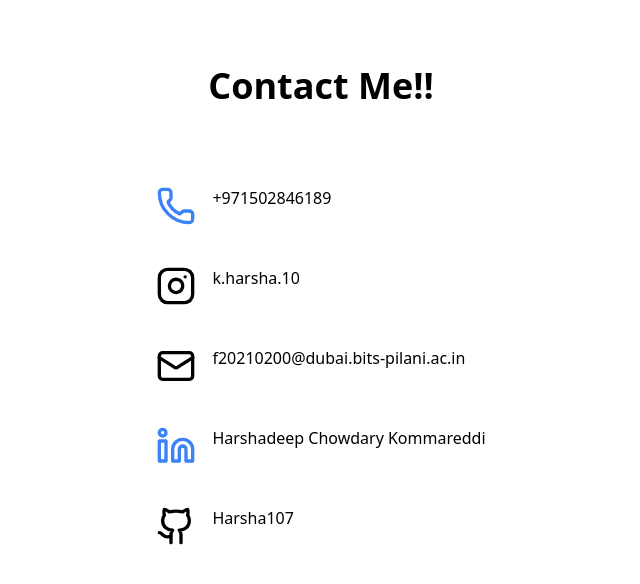
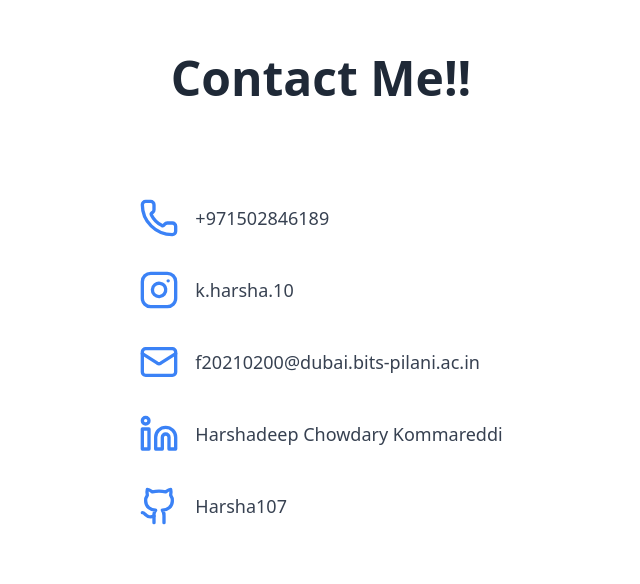
Before and after one commit to Harsha107/harsha-portfolio, a Next.js app: page / in a window 1280 px wide. Shown: the part 2494-3078 px from the top of the page, without its empty margins (319-959 px from the left). Built offline with nearby package versions, Linux system fonts and the light colour scheme.

Commit message:
styled contact page

```diff
--- a/app/components/contact.tsx
+++ b/app/components/contact.tsx
@@ -1,18 +1,39 @@
+"use client";
+
 import React from "react";
+import { motion } from "framer-motion";
 import contactData from "@/data/contactData";
 
 export default function ContactComp() {
     return (
-        <section id="contact" className="h-screen flex flex-col gap-20 justify-center items-center">
-            <h1 className="text-4xl font-extrabold">Contact Me!!</h1>
-            <div className="flex flex-col gap-10">
+        <section id="contact" className="h-screen flex flex-col gap-16 justify-center items-center p-10">
+            <motion.h1
+                className="text-5xl font-extrabold text-gray-800"
+                initial={{ opacity: 0, y: -50 }}
+                animate={{ opacity: 1, y: 0 }}
+                transition={{ duration: 0.8 }}
+            >
+                Contact Me!!
+            </motion.h1>
+            <motion.div
+                className="flex flex-col gap-8 p-8 rounded-lg"
+                initial={{ opacity: 0, scale: 0.9 }}
+                animate={{ opacity: 1, scale: 1 }}
+                transition={{ duration: 0.8 }}
+            >
                 {contactData.map(({ name, icon: Icon, reach, display, styling }) => (
-                    <div key={name} className="flex flex-row gap-4">
-                        <Icon size={40} className={styling}/>
-                        <p>{display}</p>
-                    </div>
+                    <motion.div
+                        key={name}
+                        className="flex flex-row gap-4 items-center hover:scale-105 transition-transform"
+                        whileHover={{ scale: 1.1 }}
+                    >
+                        <a href={reach} target="_blank" rel="noopener noreferrer">
+                            <Icon size={40} className={`${styling} transition-colors duration-300 hover:text-gray-600`} />
+                        </a>
+                        <p className="text-lg font-medium text-gray-700">{display}</p>
+                    </motion.div>
                 ))}
-            </div>
+            </motion.div>
         </section>
-    )
+    );
 }
--- a/data/contactData.ts
+++ b/data/contactData.ts
@@ -1,11 +1,11 @@
 import { Phone, Instagram, Mail, Linkedin, Github } from "lucide-react";
 
 const contactData = [
-    { name: "call", icon: Phone, reach: "+971502846189", display: "+971502846189", styling: "text-blue-500" },
-    { name: "insta", icon: Instagram, reach: "https://www.instagram.com/k.harsha.10", display: "k.harsha.10", styling: "text-pink-500" },
-    { name: "mail", icon: Mail, reach: "f20210203@dubai.bits-pilani.ac.in", display: "f20210200@dubai.bits-pilani.ac.in", styling: "text-red-500" },
+    { name: "call", icon: Phone, reach: "tel:+971502846189", display: "+971502846189", styling: "text-blue-500" },
+    { name: "insta", icon: Instagram, reach: "https://www.instagram.com/k.harsha.10", display: "k.harsha.10", styling: "text-blue-500" },
+    { name: "mail", icon: Mail, reach: "mailto:f20210203@dubai.bits-pilani.ac.in", display: "f20210200@dubai.bits-pilani.ac.in", styling: "text-blue-500" },
     { name: "linkedin", icon: Linkedin, reach: "https://www.linkedin.com/in/harshadeep-chowdary-kommareddi-353027276/", display: "Harshadeep Chowdary Kommareddi", styling: "text-blue-500"},
-    { name: "github", icon: Github, reach: "https://www.github.com/Harsha107", display: "Harsha107", styling: "text-black-500" }
+    { name: "github", icon: Github, reach: "https://www.github.com/Harsha107", display: "Harsha107", styling: "text-blue-500" }
 ]
 
 export default contactData;
```
